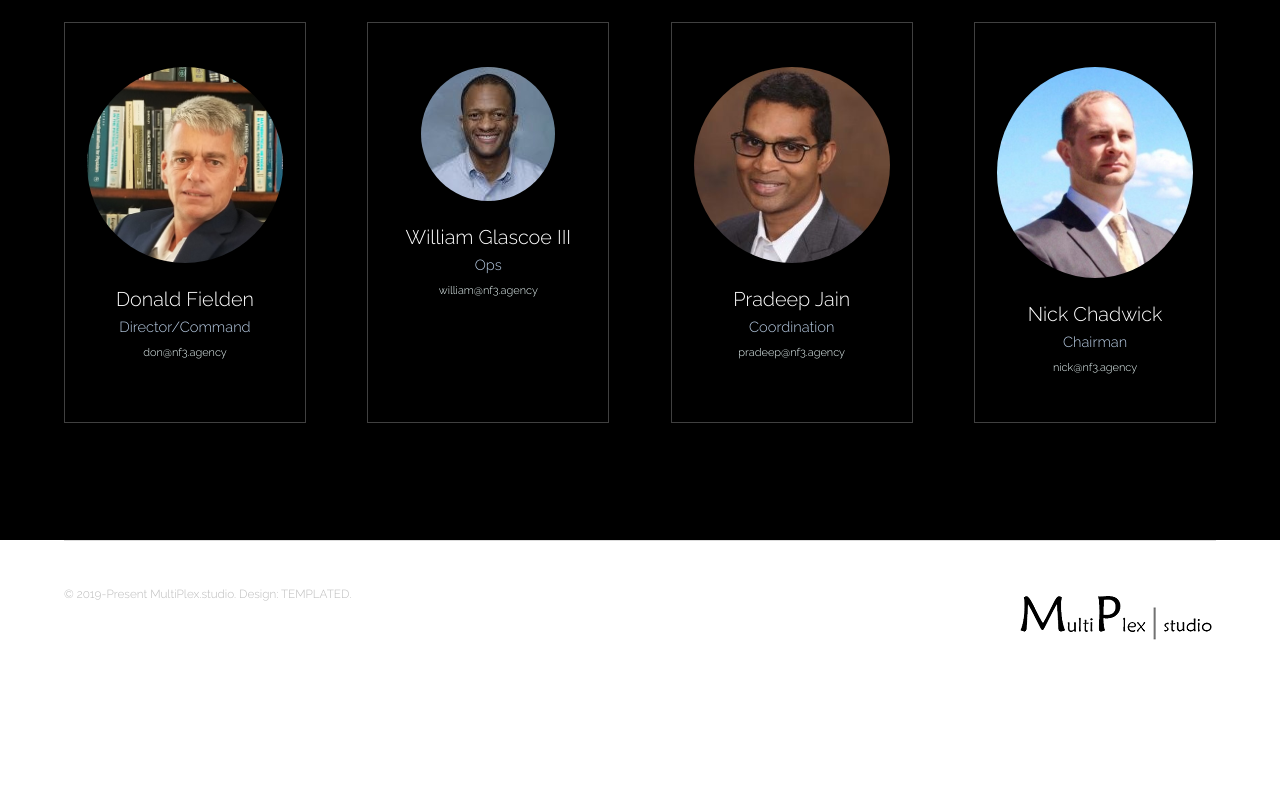
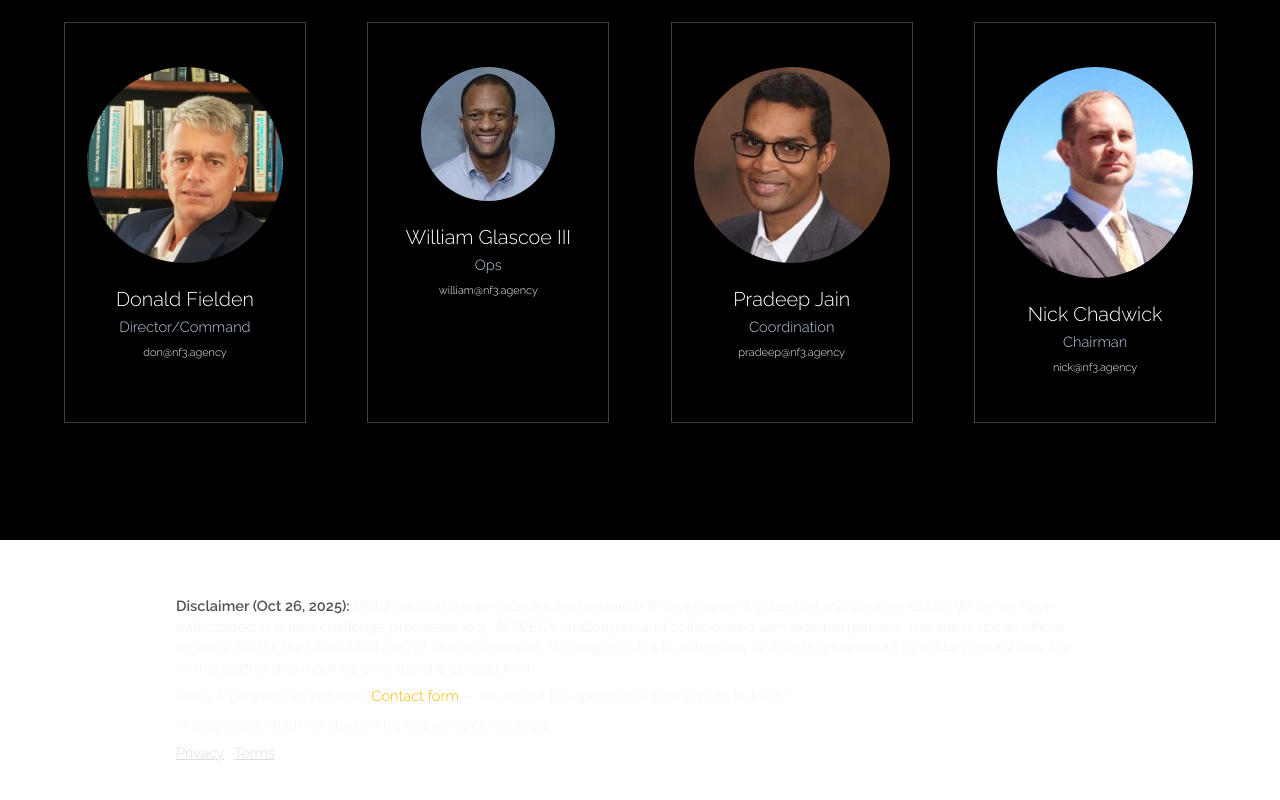
Before and after one commit to jlind0/multiplex.studio.web, a plain HTML site: page index.html in a window 1280 px wide. Shown: the part 9545-10345 px from the top of the page. Before the commit the page ends 10187 px from the top, so only its background shows below. Drawn offline with Linux system fonts and the light colour scheme.

Commit message:
Update index.html

```diff
--- a/index.html
+++ b/index.html
@@ -332,16 +332,22 @@
 			</section>
 
 		<!-- Footer -->
-			<footer id="footer">
-				<div class="inner">
-					<div class="flex">
-						<div class="copyright">
-							&copy; 2019-Present MultiPlex.studio. Design: <a href="https://templated.co">TEMPLATED</a>.
-						</div>
-						<img src="images/logo.png" alt="Logo"/>
-					</div>
-				</div>
-			</footer>
+			<footer role="contentinfo" style="max-width:960px;margin:2rem auto;padding:1rem;color:#f3f3f3;line-height:1.4;">
+  <p style="margin:.5rem 0;">
+    <strong>Disclaimer (Oct 26, 2025):</strong> MultiPlex.studio is an independent research & development collective and creative studio.
+    While we have participated in public challenge processes (e.g., AFWERX challenges) and collaborated with external partners,
+    this site is <em>not</em> an official organ of NATO, the United Nations, or any government. Nothing on this site authorizes or directs
+    government or military operations. For formal partnership inquiries only, use the contact form.
+  </p>
+  <p style="margin:.5rem 0;">
+    Press & partnership inquiries: <a href="/contact" style="color:#FFB600;text-decoration:none;">Contact form</a> — we do not list operational contact info publicly.
+  </p>
+  <p style="margin:.5rem 0;font-size:.9rem;opacity:.9;">
+    © 2019–2025 MultiPlex.studio. All creative rights reserved.
+  </p>
+  <p style="margin:.25rem 0;"><a href="/privacy" style="color:#ddd;">Privacy</a> · <a href="/terms" style="color:#ddd;">Terms</a></p>
+</footer>
+
 
 		<!-- Scripts -->
 			<script src="assets/js/jquery.min.js"></script>
```
